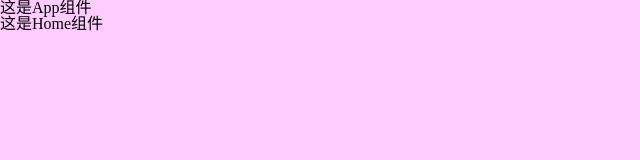
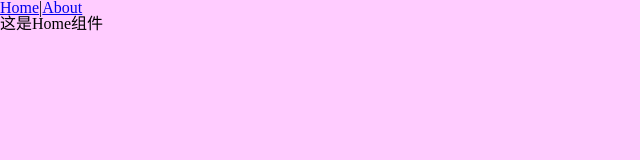
Before and after one commit to nonamelhm/reactDemo, a React (Vite) app: page /home in a window 1280 px wide. Shown: the top 160 px of the page, without its empty margins (0-640 px from the left). Built offline with nearby package versions, Linux system fonts and the light colour scheme.

Commit message:
feat:路由第二种方式：路由表写法

```diff
--- a/src/App.tsx
+++ b/src/App.tsx
@@ -1,17 +1,24 @@
-import { useState } from 'react'
+import {useState} from 'react'
 import {Button} from 'antd';
 import {FastBackwardOutlined} from "@ant-design/icons";
-import {Outlet} from "react-router-dom";
+// 组件引入
+// import {Outlet, Link} from "react-router-dom";
+import {useRoutes, Link} from "react-router-dom";
+import routes from './routes';
+
 function App() {
-    const [count, setCount] = useState(0);
-
-  return (
-      <div className="App">
-          <p>这是App组件</p>
-          {/* 占位符组件——类似于窗口，用来展示组件的，像vue中的router-view */}
-          <Outlet></Outlet>
-      </div>
-  )
+    //引入路由表
+    const outlet = useRoutes(routes);
+    return (
+        <div className="App">
+            <Link to="/home">Home</Link>|
+            <Link to="/about">About</Link>
+            {/* 占位符组件——类似于窗口，用来展示组件的，像vue中的router-view */}
+            {/*<Outlet></Outlet>*/}
+            {/*路由表形式使用*/}
+            {outlet}
+        </div>
+    )
 }
 
 export default App
--- a/src/main.tsx
+++ b/src/main.tsx
@@ -6,11 +6,17 @@ import "reset-css";
 
 // 全局引入UI
 import "@/assets/styles/global.scss";
+// 组件写法
+// import Router from '@/routes';
+// 路由表写法
+import App from './App.tsx';
+//引入history模式路由
+import {BrowserRouter} from "react-router-dom";
 
-// import App from './App.tsx';
-import Router from '@/routes';
 ReactDOM.createRoot(document.getElementById('root')!).render(
     <React.StrictMode>
-        <Router />
+        <BrowserRouter>
+            <App/>
+        </BrowserRouter>
     </React.StrictMode>,
 )
--- a/src/routes/index.tsx
+++ b/src/routes/index.tsx
@@ -1,21 +1,20 @@
-import App from '@/App';
 import Home from '@/views/Home';
 import About from '@/views/About';
-import {BrowserRouter, Routes, Route} from 'react-router-dom';
-//两种路由模式的组件：BrowserRouters(History模式） HashRouter(Hash模式）
+import {Navigate} from "react-router-dom";
 
-// const baseRoute = ()=>{
-// return (
-// )}
-// 以上写法可以简写为
-const baseRoute = ()=>(
-    <BrowserRouter>
-        <Routes>
-            <Route path="/" element={<App/>}>
-                <Route path="/home" element={<Home/>}></Route>
-                <Route path="/about" element={<About/>}></Route>
-            </Route>
-        </Routes>
-    </BrowserRouter>
-)
-export default baseRoute;
+// 路由表写法
+const routes = [
+    {
+        path: "/",
+        element:<Navigate to="/home"/>
+    },
+    {
+        path: "/home",
+        element:<Home/>
+    },
+    {
+        path: "/about",
+        element:<About/>
+    }
+]
+export default routes
```
Also changed, not shown: src/routes/index.copy.tsx (added, +23 -0 lines), 1 other file (tests, documents, lock files or other folders).
